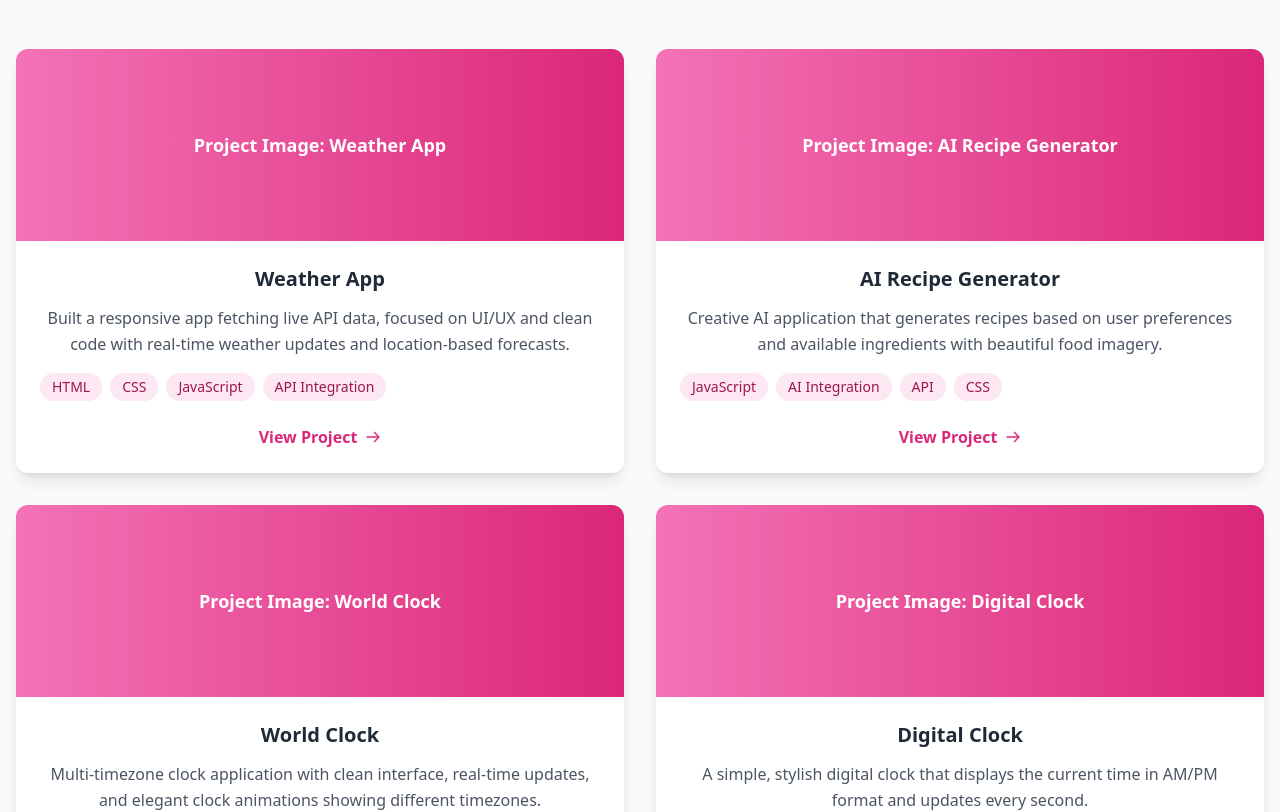
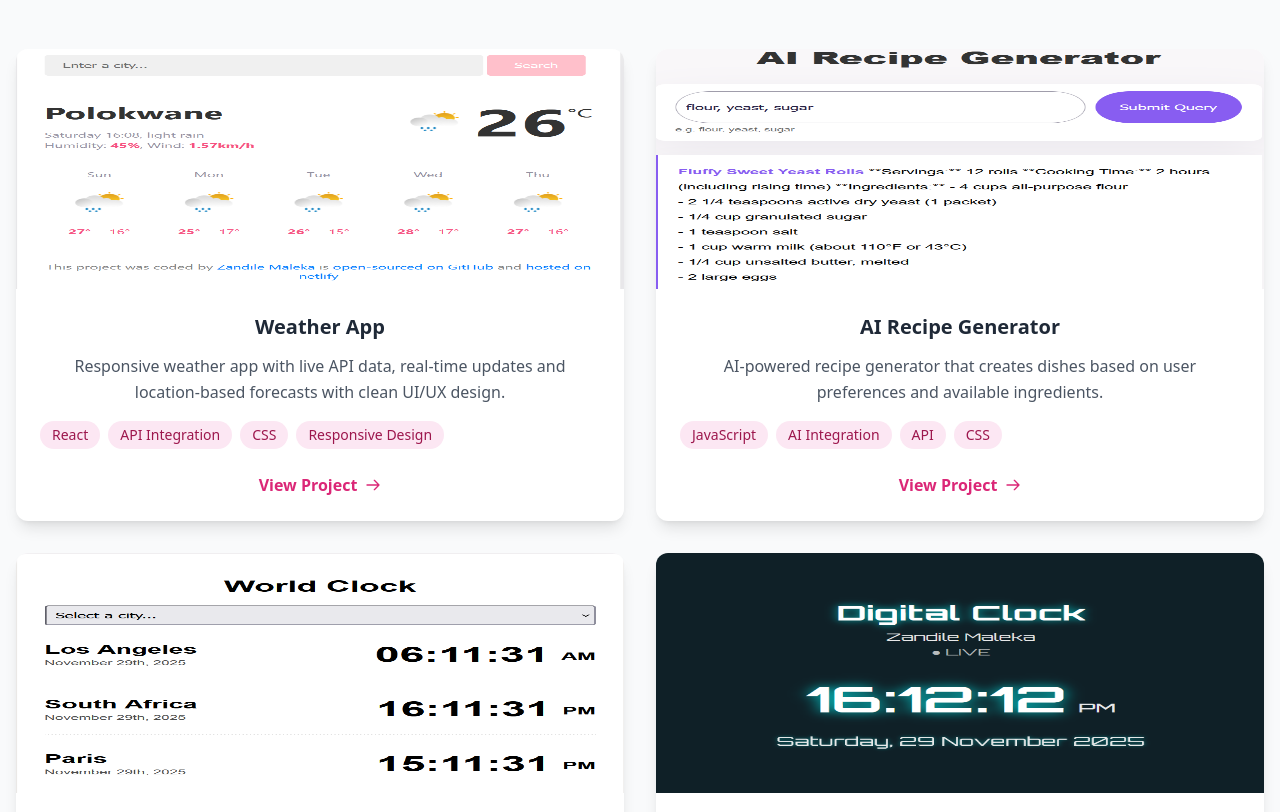
Before and after one commit to zandilemaleka/portfolio-project, a React (Create React App) app in the folder portfolio-react/: page / in a window 1280 px wide. Shown: the part 2146-2958 px from the top of the page. Built offline with nearby package versions, Linux system fonts and the light colour scheme.

Commit message:
Updated the images information on project.js

```diff
--- a/portfolio-react/src/components/Projects.js
+++ b/portfolio-react/src/components/Projects.js
@@ -9,28 +9,28 @@ const Projects = () => {
     {
       title: "Weather App",
       description:
-        "Built a responsive app fetching live API data, focused on UI/UX and clean code with real-time weather updates and location-based forecasts.",
-      technologies: ["HTML", "CSS", "JavaScript", "API Integration"],
+        "Responsive weather app with live API data, real-time updates and location-based forecasts with clean UI/UX design.",
+      technologies: ["React", "API Integration", "CSS", "Responsive Design"],
       link: "#",
-      image: "/src/assets/images/weather.png",
+      image: weatherImg,
       animation: "hover:scale-105 transition-transform duration-300",
     },
     {
       title: "AI Recipe Generator",
       description:
-        "Creative AI application that generates recipes based on user preferences and available ingredients with beautiful food imagery.",
+        " AI-powered recipe generator that creates dishes based on user preferences and available ingredients.",
       technologies: ["JavaScript", "AI Integration", "API", "CSS"],
       link: "#",
-      image: "/src/assets/images/recipe.png",
+      image: recipeImg,
       animation: "hover:scale-105 transition-transform duration-300",
     },
     {
       title: "World Clock",
       description:
-        "Multi-timezone clock application with clean interface, real-time updates, and elegant clock animations showing different timezones.",
+        "Multi-timezone clock application with clean interface, real-time updates, and  showing different timezones.",
       technologies: ["JavaScript", "Moment.js", "UI/UX", "Animations"],
       link: "#",
-      image: "/api/placeholder/400/250",
+      image: clockImg,
       animation: "hover:scale-105 transition-transform duration-300",
     },
     {
@@ -39,7 +39,7 @@ const Projects = () => {
         "A simple, stylish digital clock that displays the current time in AM/PM format and updates every second.",
       technologies: ["JavaScript", "CSS Animations", "SVG", "UI Design"],
       link: "#",
-      image: "/api/placeholder/400/250",
+      image: digitalImg,
       animation: "hover:scale-105 transition-transform duration-300",
     },
   ];
@@ -63,12 +63,14 @@ const Projects = () => {
               className={`bg-white rounded-xl shadow-lg overflow-hidden ${project.animation} hover:shadow-xl transition-all duration-300`}
             >
               {/* Project Image */}
-              <div className="h-48 bg-gradient-to-r from-pink-400 to-pink-600 flex items-center justify-center">
-                <span className="text-white font-semibold text-lg">
-                  Project Image: {project.title}
-                </span>
+
+              <div className="h-60 overflow-hidden">
+                <img
+                  src={project.image}
+                  alt={project.title}
+                  className="w-full h-full object-center"
+                />
               </div>
-
               <div className="p-6">
                 <h3 className="text-xl font-bold mb-3 text-gray-800">
                   {project.title}
@@ -120,10 +122,13 @@ const Projects = () => {
               className={`bg-white rounded-xl shadow-lg overflow-hidden ${project.animation} hover:shadow-xl transition-all duration-300`}
             >
               {/* Project Image */}
-              <div className="h-48 bg-gradient-to-r from-pink-400 to-pink-600 flex items-center justify-center">
-                <span className="text-white font-semibold text-lg">
-                  Project Image: {project.title}
-                </span>
+
+              <div className="h-60 overflow-hidden">
+                <img
+                  src={project.image}
+                  alt={project.title}
+                  className="w-full h-full object-center"
+                />
               </div>
 
               <div className="p-6">
```
